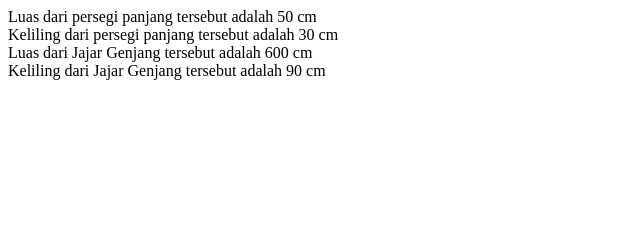
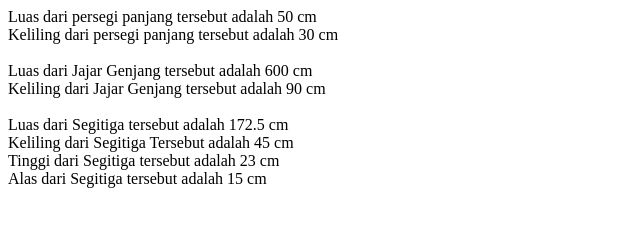
Before and after one commit to AndreanBagusSaputra/Tugas-5_JavaScript, a plain HTML site: page index.html in a window 1280 px wide. Shown: the whole page, without its empty margins (0-640 px from the left). Drawn offline with Linux system fonts and the light colour scheme.

Commit message:
Rumus Segitiga

```diff
--- a/index.html
+++ b/index.html
@@ -17,6 +17,22 @@
     let Luas1 = alas * tinggi;
     let Keliling1 = 2 * (alas + sisi);
 
-    document.write("<br> Luas dari Jajar Genjang tersebut adalah " + Luas1 + " cm",
+    document.write("<br><br> Luas dari Jajar Genjang tersebut adalah " + Luas1 + " cm",
     "<br> Keliling dari Jajar Genjang tersebut adalah " + Keliling1 + " cm")
+
+    //Rumus Segitiga
+    var alas1 = 15;
+    var tinggi1 = 23;
+
+    let Luas2 = 1/2 * alas1 * tinggi1;
+    let Keliling2 = alas1 + alas1 + alas1;
+    let Tinggi = (2 * Luas2) / alas1;
+    let Alas = (2 * Luas2) / tinggi1;
+
+    document.write(
+        "<br><br> Luas dari Segitiga tersebut adalah " + Luas2 + " cm",
+        "<br> Keliling dari Segitiga Tersebut adalah " + Keliling2 + " cm",
+        "<br> Tinggi dari Segitiga tersebut adalah " + Tinggi + " cm",
+        "<br> Alas dari Segitiga tersebut adalah " + Alas + " cm"
+    );
 </script>
```
